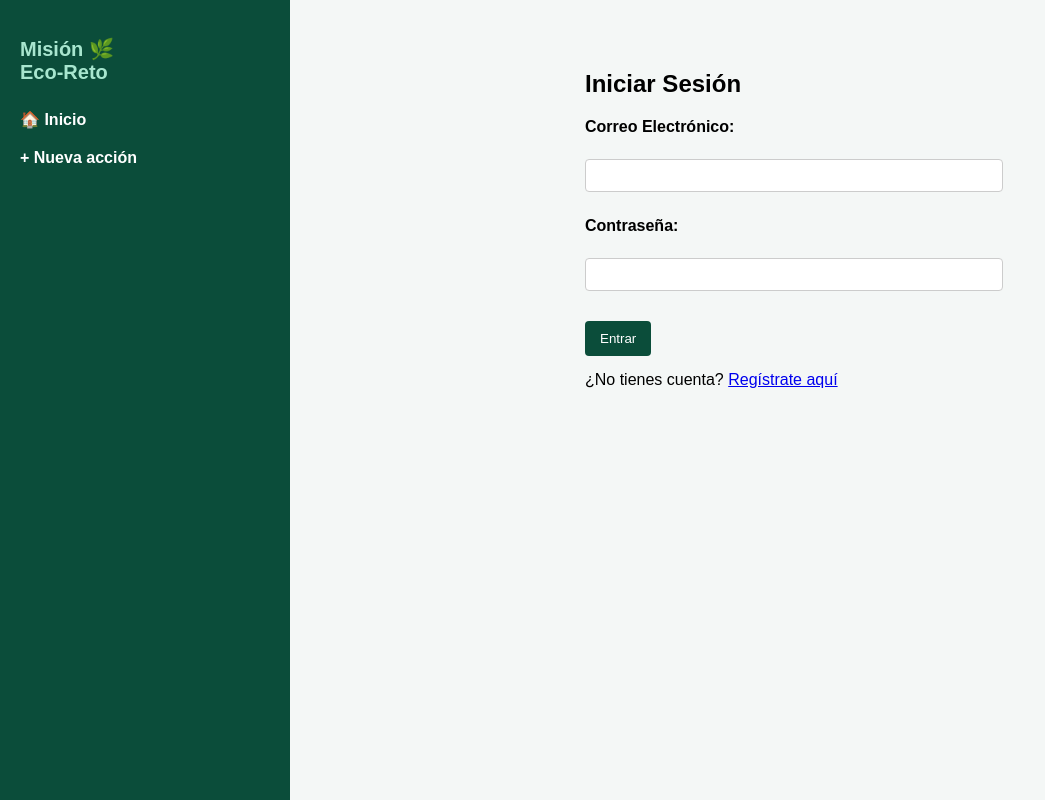
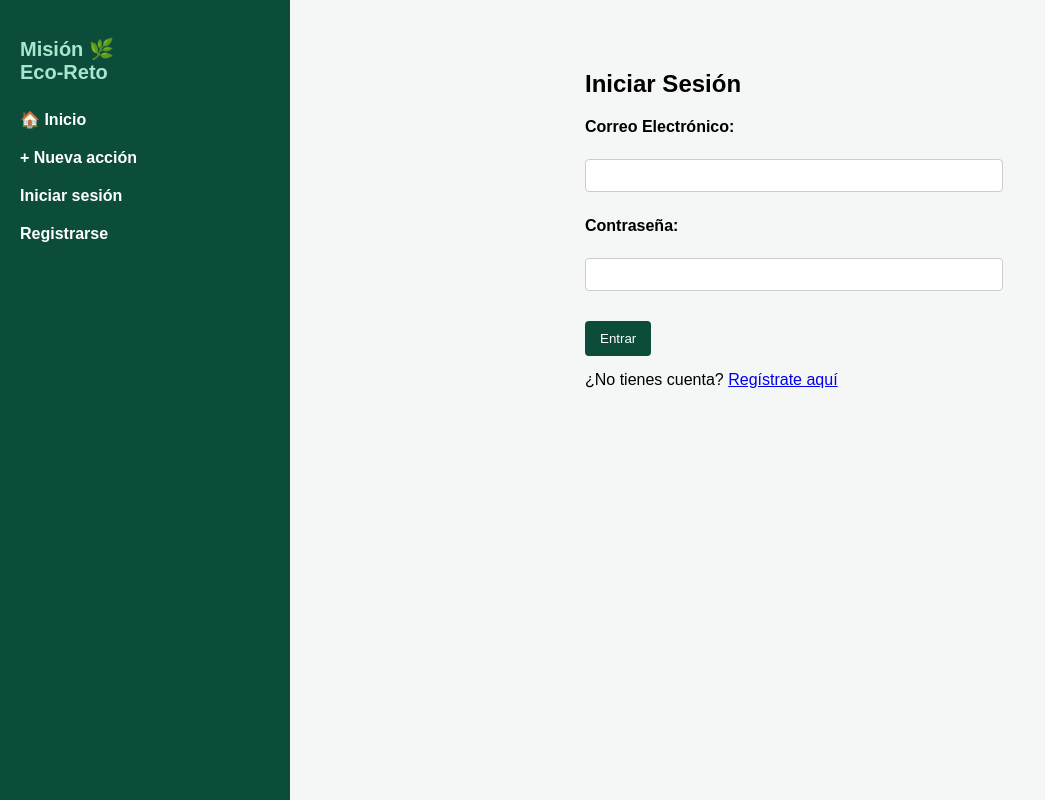
Before and after one commit to mayakaren096-wq/EcoReto, a Flask app: page /login in a window 1280 px wide. Shown: the whole page, without its empty margins (0-1045 px from the left). Run offline with Flask 3, Linux system fonts and the light colour scheme; some libraries are stand-ins or nearby versions.

Commit message:
Agregar enlaces de sesion en el menu lateral

```diff
--- a/app/templates/base.html
+++ b/app/templates/base.html
@@ -15,6 +15,13 @@
             <nav>
                 <a href="{{ url_for('index') }}">🏠 Inicio</a>
                 <a href="{{ url_for('nueva_accion') }}">+ Nueva acción</a>
+
+                {% if 'user_id' in session %}
+                    <a href="{{ url_for('logout') }}">Cerrar sesión</a>
+                {% else %}
+                    <a href="{{ url_for('login') }}">Iniciar sesión</a>
+                    <a href="{{ url_for('register') }}">Registrarse</a>
+                {% endif %}
             </nav>
         </aside>
         <!-- Contenido dinámico principal -->
```
